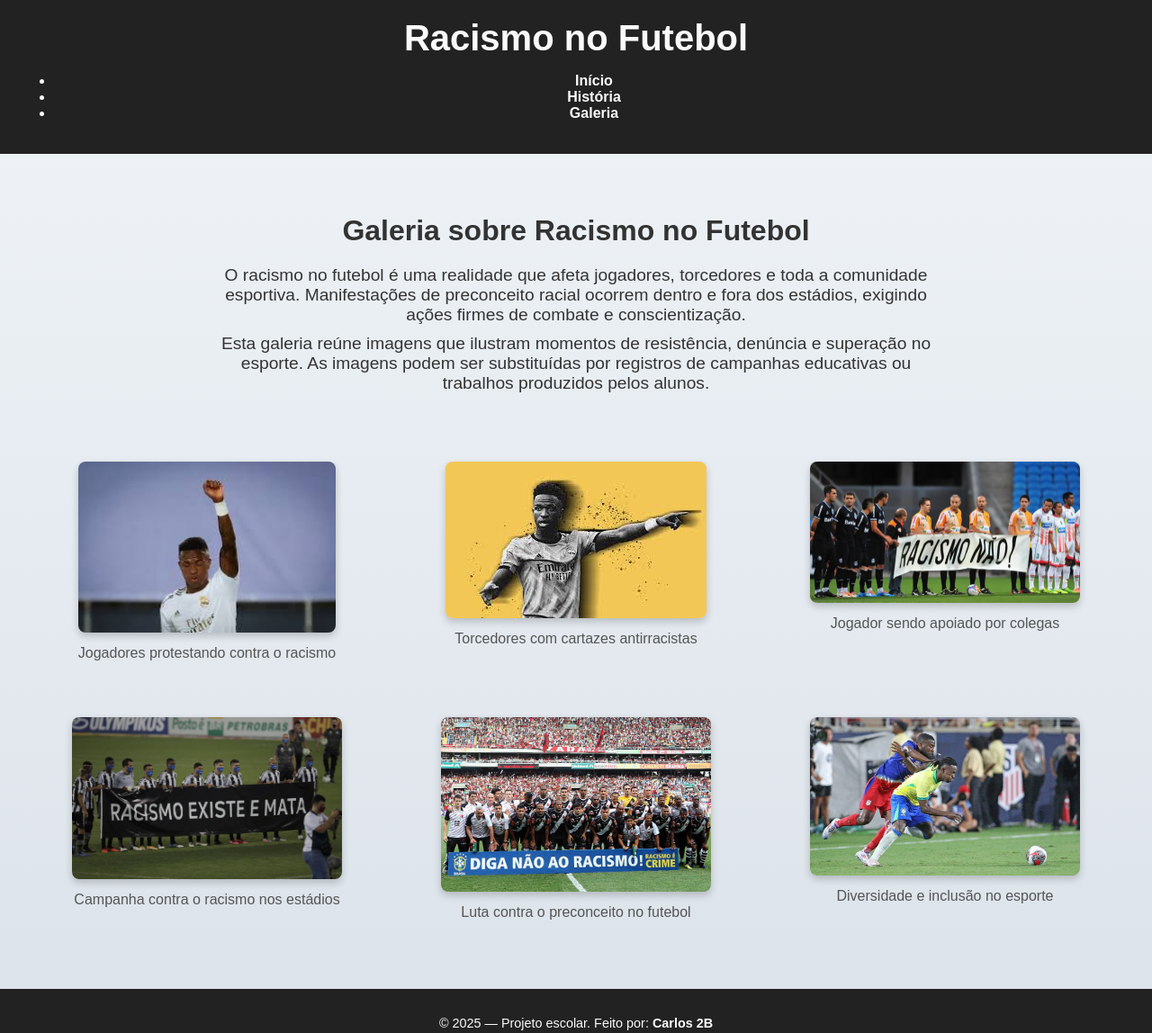
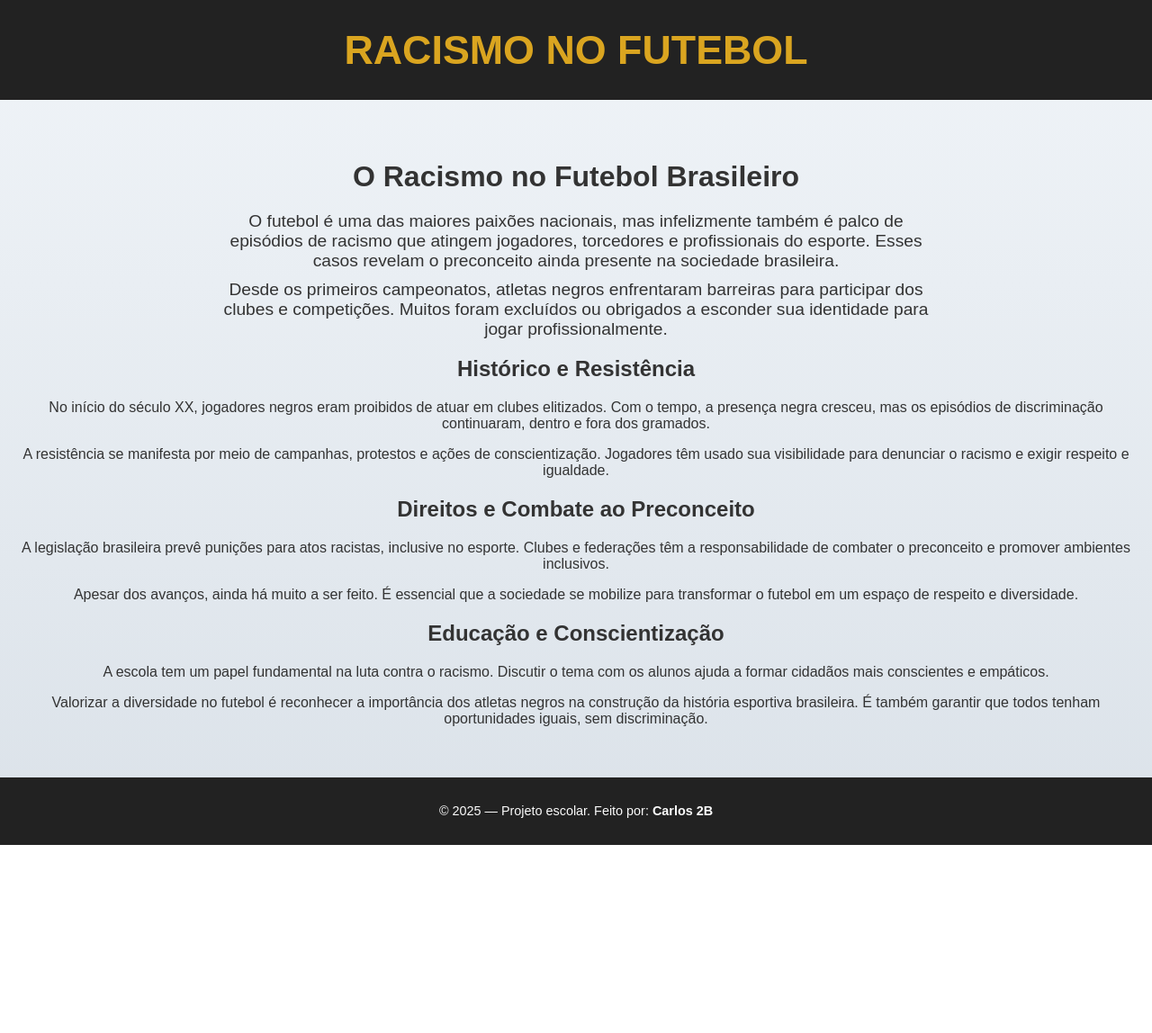
Before and after one commit to CarlsGamer13/racismo, a plain HTML site: page index.html in a window 1280 px wide. Shown: the whole page at 90% size. After the commit the page ends 939 px from the top, so only its background shows below. Drawn offline with Linux system fonts and the light colour scheme.

Commit message:
Update index.html

```diff
--- a/index.html
+++ b/index.html
@@ -2,76 +2,99 @@
 <html lang="pt-br">
 <head>
   <meta charset="UTF-8">
-  <meta name="viewport" content="width=device-width, initial-scale=1.0">
-  <title>Galeria - Racismo no Futebol</title>
+  <title>História - Racismo no Futebol</title>
   <link rel="stylesheet" href="styles.css">
-  <link rel="icon" href="favicon.ico" type="image/x-icon">
+  <style>
+    .destaque {
+      color: goldenrod;
+      font-size: 2.8em;
+      font-weight: bold;
+      margin: 0;
+      padding: 10px 0;
+    }
+  </style>
 </head>
 <body>
 
   <!-- TOPO -->
   <header class="topo">
-    <h1 class="logo">Racismo no Futebol</h1>
-    <nav class="menu" aria-label="Menu principal">
-      <ul>
-        <li><a href="index.html">Início</a></li>
-        <li><a href="historia.html">História</a></li>
-        <li><a href="galeria.html">Galeria</a></li>
-      </ul>
-    </nav>
+    <h1 class="destaque">RACISMO NO FUTEBOL</h1>
   </header>
 
   <!-- CONTEÚDO PRINCIPAL -->
   <main class="principal">
 
-    <!-- Texto de introdução -->
-    <section class="introducao">
-      <h2>Galeria sobre Racismo no Futebol</h2>
-      <p>
-        O racismo no futebol é uma realidade que afeta jogadores, torcedores e toda a comunidade esportiva.
-        Manifestações de preconceito racial ocorrem dentro e fora dos estádios, exigindo ações firmes de combate e conscientização.
-      </p>
-      <p>
-        Esta galeria reúne imagens que ilustram momentos de resistência, denúncia e superação no esporte.
-        As imagens podem ser substituídas por registros de campanhas educativas ou trabalhos produzidos pelos alunos.
-      </p>
-    </section>
+    <!-- Introdução -->
+    <div class="caixa introducao">
+      <div class="texto">
+        <h2>O Racismo no Futebol Brasileiro</h2>
+        <p>
+          O futebol é uma das maiores paixões nacionais, mas infelizmente também
+          é palco de episódios de racismo que atingem jogadores, torcedores e profissionais
+          do esporte. Esses casos revelam o preconceito ainda presente na sociedade brasileira.
+        </p>
+        <p>
+          Desde os primeiros campeonatos, atletas negros enfrentaram barreiras para
+          participar dos clubes e competições. Muitos foram excluídos ou obrigados a
+          esconder sua identidade para jogar profissionalmente.
+        </p>
+      </div>
+    </div>
 
-    <!-- Galeria de imagens -->
-    <section class="galeria">
-      <div class="imagens-galeria">
-        <figure>
-          <img src="imagem/racismo1.jpeg" alt="Jogadores protestando contra o racismo">
-          <figcaption>Jogadores protestando contra o racismo</figcaption>
-        </figure>
-        <figure>
-          <img src="imagem/racismo2.jpeg" alt="Torcedores com cartazes antirracistas">
-          <figcaption>Torcedores com cartazes antirracistas</figcaption>
-        </figure>
-        <figure>
-          <img src="imagem/racismo3.jpg" alt="Jogador vítima de racismo sendo apoiado por colegas">
-          <figcaption>Jogador sendo apoiado por colegas</figcaption>
-        </figure>
-        <figure>
-          <img src="imagem/racismo4.jpg" alt="Campanha contra o racismo nos estádios">
-          <figcaption>Campanha contra o racismo nos estádios</figcaption>
-        </figure>
-        <figure>
-          <img src="imagem/racismo5.jpeg" alt="Imagem representando a luta contra o preconceito no futebol">
-          <figcaption>Luta contra o preconceito no futebol</figcaption>
-        </figure>
-        <figure>
-          <img src="imagem/racismo6.jpg" alt="Imagem representando diversidade e inclusão no esporte">
-          <figcaption>Diversidade e inclusão no esporte</figcaption>
-        </figure>
+    <!-- Histórico e resistência -->
+    <div class="caixa colonizacao">
+      <div class="texto">
+        <h2>Histórico e Resistência</h2>
+        <p>
+          No início do século XX, jogadores negros eram proibidos de atuar em clubes
+          elitizados. Com o tempo, a presença negra cresceu, mas os episódios de
+          discriminação continuaram, dentro e fora dos gramados.
+        </p>
+        <p>
+          A resistência se manifesta por meio de campanhas, protestos e ações de
+          conscientização. Jogadores têm usado sua visibilidade para denunciar o racismo
+          e exigir respeito e igualdade.
+        </p>
       </div>
-    </section>
+    </div>
+
+    <!-- Direitos e combate ao preconceito -->
+    <div class="caixa direitos">
+      <div class="texto">
+        <h2>Direitos e Combate ao Preconceito</h2>
+        <p>
+          A legislação brasileira prevê punições para atos racistas, inclusive no esporte.
+          Clubes e federações têm a responsabilidade de combater o preconceito e promover
+          ambientes inclusivos.
+        </p>
+        <p>
+          Apesar dos avanços, ainda há muito a ser feito. É essencial que a sociedade
+          se mobilize para transformar o futebol em um espaço de respeito e diversidade.
+        </p>
+      </div>
+    </div>
+
+    <!-- Educação e conscientização -->
+    <div class="caixa valorizacao">
+      <div class="texto">
+        <h2>Educação e Conscientização</h2>
+        <p>
+          A escola tem um papel fundamental na luta contra o racismo. Discutir o tema
+          com os alunos ajuda a formar cidadãos mais conscientes e empáticos.
+        </p>
+        <p>
+          Valorizar a diversidade no futebol é reconhecer a importância dos atletas negros
+          na construção da história esportiva brasileira. É também garantir que todos
+          tenham oportunidades iguais, sem discriminação.
+        </p>
+      </div>
+    </div>
 
   </main>
 
   <!-- RODAPÉ -->
   <footer class="rodape">
-    <p>&copy; 2025 — Projeto escolar. Feito por: <b>Carlos 2B</b></p>
+    <p>&copy; 2025 — Projeto escolar. Feito por: <strong>Carlos 2B</strong></p>
   </footer>
 
 </body>
```
